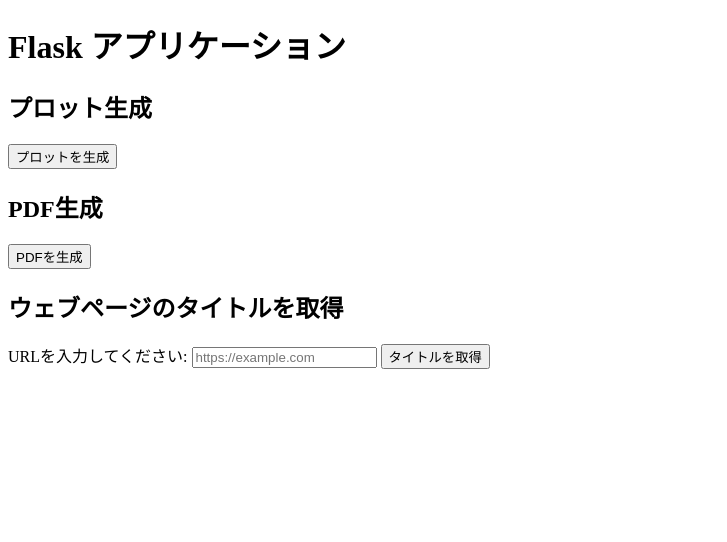
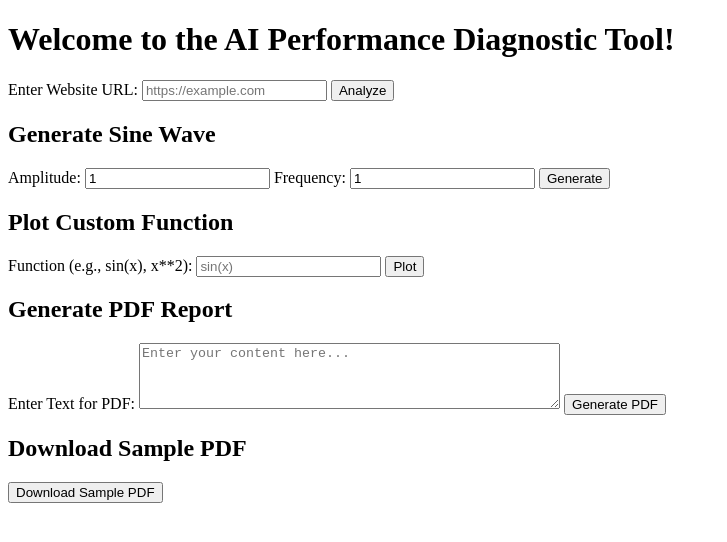
Before and after one commit to pontandayo/MyWebApp, a plain HTML site: page index.html in a window 1280 px wide. Shown: the whole page, without its empty margins (0-727 px from the left). Drawn offline with Linux system fonts and the light colour scheme.

Commit message:
Finalized app setup

```diff
--- a/index.html
+++ b/index.html
@@ -1,31 +1,44 @@
 <!DOCTYPE html>
-<html lang="ja">
+<html lang="en">
 <head>
     <meta charset="UTF-8">
     <meta name="viewport" content="width=device-width, initial-scale=1.0">
-    <title>Flask アプリケーション</title>
+    <title>AI Performance Diagnostic Tool</title>
 </head>
 <body>
-    <h1>Flask アプリケーション</h1>
-
-    <!-- プロット生成フォーム -->
-    <h2>プロット生成</h2>
-    <form action="/generate-plot" method="post">
-        <button type="submit">プロットを生成</button>
+    <h1>Welcome to the AI Performance Diagnostic Tool!</h1>
+    <form action="/analyze" method="post">
+        <label for="url">Enter Website URL:</label>
+        <input type="text" id="url" name="url" placeholder="https://example.com" required>
+        <button type="submit">Analyze</button>
     </form>
 
-    <!-- PDF生成フォーム -->
-    <h2>PDF生成</h2>
-    <form action="/generate-pdf" method="post">
-        <button type="submit">PDFを生成</button>
+    <h2>Generate Sine Wave</h2>
+    <form action="/generate_sine_wave" method="post">
+        <label for="amplitude">Amplitude:</label>
+        <input type="number" id="amplitude" name="amplitude" value="1" required>
+        <label for="frequency">Frequency:</label>
+        <input type="number" id="frequency" name="frequency" value="1" required>
+        <button type="submit">Generate</button>
     </form>
 
-    <!-- スクレイピングフォーム -->
-    <h2>ウェブページのタイトルを取得</h2>
-    <form action="/scrape" method="post">
-        <label for="url">URLを入力してください:</label>
-        <input type="text" id="url" name="url" placeholder="https://example.com" required>
-        <button type="submit">タイトルを取得</button>
+    <h2>Plot Custom Function</h2>
+    <form action="/plot_function" method="post">
+        <label for="function">Function (e.g., sin(x), x**2):</label>
+        <input type="text" id="function" name="function" placeholder="sin(x)" required>
+        <button type="submit">Plot</button>
+    </form>
+
+    <h2>Generate PDF Report</h2>
+    <form action="/generate_pdf" method="post">
+        <label for="content">Enter Text for PDF:</label>
+        <textarea id="content" name="content" rows="4" cols="50" placeholder="Enter your content here..." required></textarea>
+        <button type="submit">Generate PDF</button>
+    </form>
+
+    <h2>Download Sample PDF</h2>
+    <form action="/sample_pdf" method="get">
+        <button type="submit">Download Sample PDF</button>
     </form>
 </body>
 </html>
```
Also changed, not shown: 1 other file.
